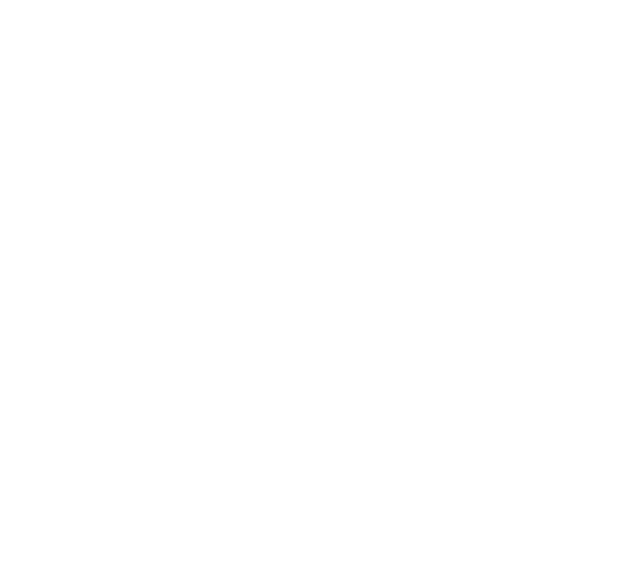
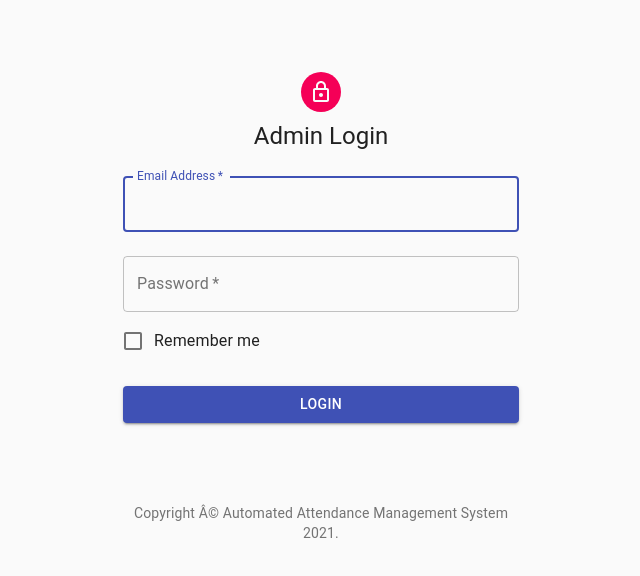
Before and after one commit to prithamimmanuel/examregistrationapp, a React (Create React App) app in the folder new_project/frontend/: page /login/admin in a window 1280 px wide. Shown: the top 576 px of the page, without its empty margins (319-959 px from the left). Built offline with nearby package versions, Linux system fonts and the light colour scheme.

Commit message:
Added admin logi

```diff
--- a/new_project/frontend/src/App.js
+++ b/new_project/frontend/src/App.js
@@ -7,6 +7,7 @@
 // import { SignUp } from "./UI/signup";
 import LoginStudent from "./Login/login_student";
 import RegisterStudent from "./Login/register_student";
+import LoginAdmin from "./Login/login_admin";
 // import LoginTeacher from "./Login/login_teacher";
 import {Home} from "./home";
 // import { Home2 } from "./UI/home2";
@@ -36,6 +37,13 @@
             exact
             render={(props) => {
               return <RegisterStudent/>;
+            }}
+          />
+          <Route
+            path="/login/admin"
+            exact
+            render={(props) => {
+              return <LoginAdmin/>;
             }}
           />
           {/* <Route
--- /dev/null
+++ b/new_project/frontend/src/Login/login_admin.js
@@ -0,0 +1,142 @@
+import React,{useState} from 'react';
+import Avatar from '@material-ui/core/Avatar';
+import Button from '@material-ui/core/Button';
+import CssBaseline from '@material-ui/core/CssBaseline';
+import TextField from '@material-ui/core/TextField';
+import FormControlLabel from '@material-ui/core/FormControlLabel';
+import Checkbox from '@material-ui/core/Checkbox';
+import Link from '@material-ui/core/Link';
+import Grid from '@material-ui/core/Grid';
+import Box from '@material-ui/core/Box';
+import LockOutlinedIcon from '@material-ui/icons/LockOutlined';
+import Typography from '@material-ui/core/Typography';
+import { makeStyles } from '@material-ui/core/styles';
+import Container from '@material-ui/core/Container';
+import axios from "axios";
+
+function Copyright() {
+  return (
+    <Typography variant="body2" color="textSecondary" align="center">
+      {'Copyright Â© '}
+      <Link color="inherit" href="https://localhost:3000/">
+        Automated Attendance Management System
+      </Link>{' '}
+      {new Date().getFullYear()}
+      {'.'}
+    </Typography>
+  );
+}
+
+const useStyles = makeStyles((theme) => ({
+  paper: {
+    marginTop: theme.spacing(8),
+    display: 'flex',
+    flexDirection: 'column',
+    alignItems: 'center',
+  },
+  avatar: {
+    margin: theme.spacing(1),
+    backgroundColor: theme.palette.secondary.main,
+  },
+  form: {
+    width: '100%', // Fix IE 11 issue.
+    marginTop: theme.spacing(1),
+  },
+  submit: {
+    margin: theme.spacing(3, 0, 2),
+  },
+}));
+
+export default function LoginAdmin() {
+  const classes = useStyles();
+
+  const [email, setEmail] = useState("");
+  const [password, setPassword] = useState("");
+
+  const handle_submit = (e) => {
+    e.preventDefault();
+    console.log("reached");
+    axios
+      .post("http://localhost:5000/loginadmin",{
+        email: email,
+        password: password,
+      })
+      .then((res) => {
+        if (res.data.error === "none") {
+          // window.location.href("url/adminhome/:s_email")
+          console.log("response", res);
+        } else {
+          alert("ERROR ", res.data.error);
+        }
+      })
+      .catch((err) => console.log(err));
+  };
+
+  return (
+    <Container component="main" maxWidth="xs">
+      <CssBaseline />
+      <div className={classes.paper}>
+        <Avatar className={classes.avatar}>
+          <LockOutlinedIcon />
+        </Avatar>
+        <Typography component="h1" variant="h5">
+          Admin Login
+        </Typography>
+        <form className={classes.form} noValidate>
+          <TextField
+            variant="outlined"
+            margin="normal"
+            required
+            fullWidth
+            id="email"
+            label="Email Address"
+            name="email"
+            autoComplete="email"
+            autoFocus
+            onChange={(e) => setEmail(e.target.value)}
+          />
+          <TextField
+            variant="outlined"
+            margin="normal"
+            required
+            fullWidth
+            name="password"
+            label="Password"
+            type="password"
+            id="password"
+            autoComplete="current-password"
+            onChange={(e) => setPassword(e.target.value)}
+          />
+          <FormControlLabel
+            control={<Checkbox value="remember" color="primary" />}
+            label="Remember me"
+          />
+          <Button
+            type="submit"
+            fullWidth
+            variant="contained"
+            color="primary"
+            className={classes.submit}
+            onClick={handle_submit}
+          >
+            Login
+          </Button>
+          <Grid container>
+            <Grid item xs>
+            </Grid>
+            {/* <Grid item>
+              <Link to="/register">
+                {"Don't have an account? Sign Up"}
+              </Link>
+            </Grid> */}
+            <Grid container>
+          </Grid>
+          </Grid>
+        </form>
+      </div>
+      <Box mt={8}>
+        <Copyright />
+      </Box>
+    </Container>
+  );
+}
--- a/new_project/frontend/src/home.js
+++ b/new_project/frontend/src/home.js
@@ -30,6 +30,12 @@
                 Sign Up
               </Link>
             </div>
+            <div className="signup">
+              Admin? Sign in!
+              <Link to="/login/admin" className="in">
+                Sign in
+              </Link>
+            </div>
           </div>
       </div>
     );
```
